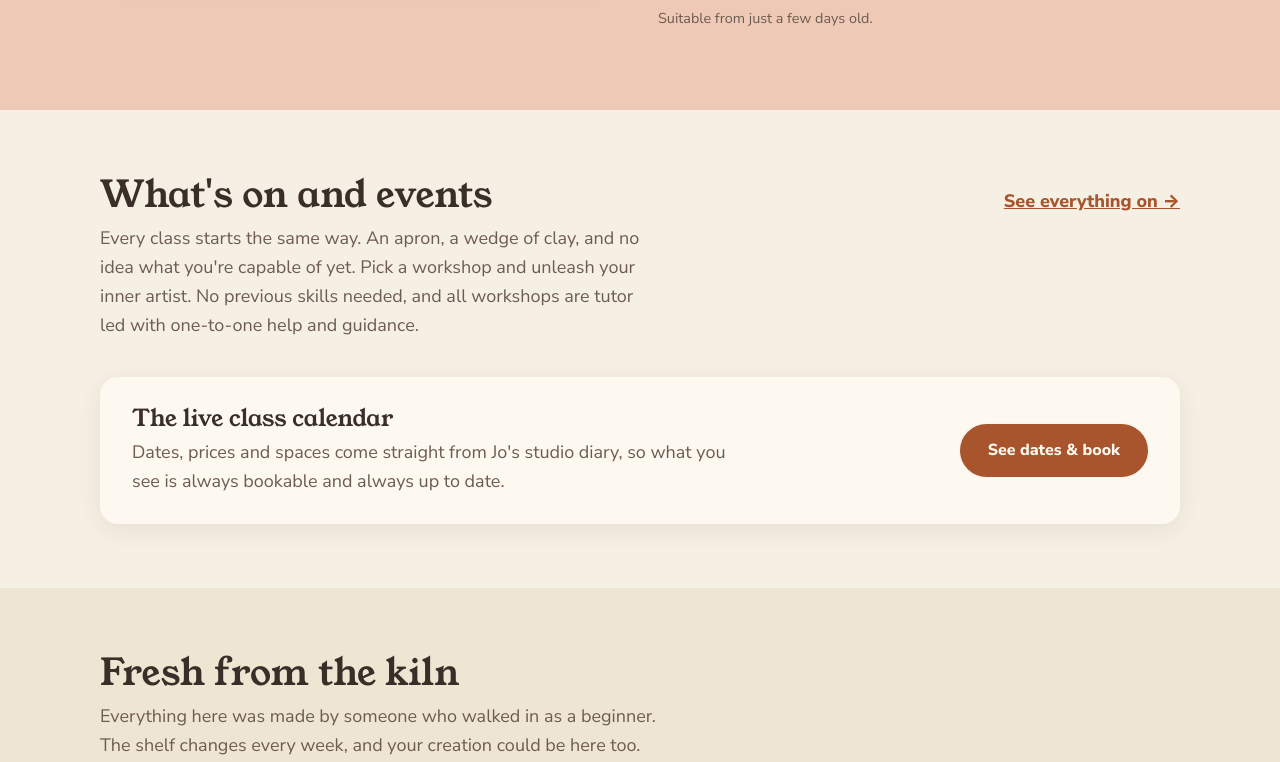
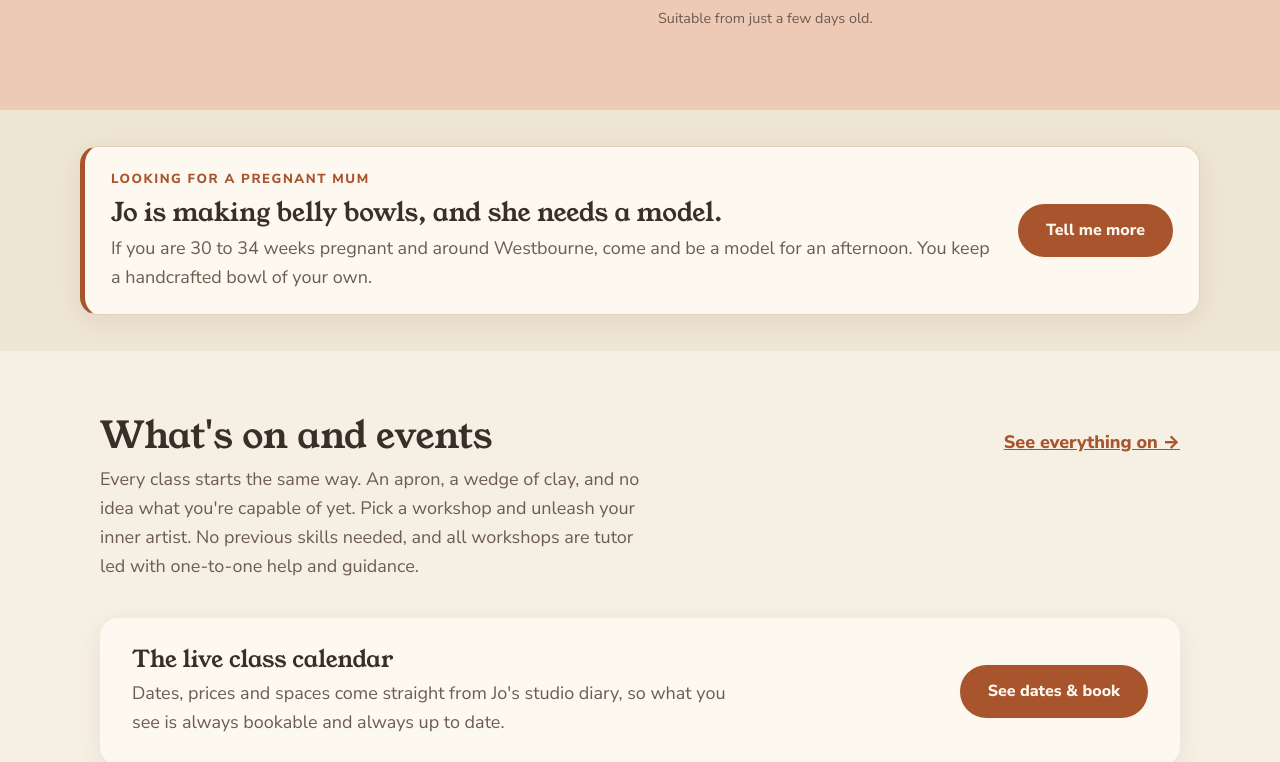
Before and after one commit to 0xW1LL/joskiln-site, a plain HTML site: page index.html in a window 1280 px wide. Shown: the part 1833-2595 px from the top of the page. Drawn offline with nearby package versions, Linux system fonts and the light colour scheme.

Commit message:
Add files via upload

```diff
--- a/css/style.css
+++ b/css/style.css
@@ -468,6 +468,28 @@ html[data-season] .hero__badge.has-strap { display: inline-block; }
 .center { text-align: center; }
 .mt-1 { margin-top: 10px; } .mt-2 { margin-top: 22px; } .mt-3 { margin-top: 40px; }
 .row-between { display: flex; justify-content: space-between; align-items: baseline; gap: 16px; flex-wrap: wrap; }
+
+/* time-limited notice strip (see [data-until] in js/main.js) */
+.callout {
+  display: flex; align-items: center; justify-content: space-between;
+  gap: 20px 28px; flex-wrap: wrap;
+  background: var(--card);
+  border: 1px solid var(--line);
+  border-left: 5px solid var(--accent);
+  border-radius: var(--radius);
+  padding: 22px 26px;
+  box-shadow: var(--shadow);
+}
+.callout__body { flex: 1 1 420px; }
+.callout__lead {
+  font-family: var(--serif); font-size: clamp(1.25rem, 2.4vw, 1.6rem);
+  line-height: 1.25; margin-bottom: .4rem;
+}
+.callout .btn { flex: 0 0 auto; }
+@media (max-width: 560px) {
+  .callout { padding: 20px; }
+  .callout .btn { width: 100%; text-align: center; }
+}
 .visually-hidden {
   position: absolute; width: 1px; height: 1px; overflow: hidden;
   clip: rect(0 0 0 0); white-space: nowrap;
--- a/index.html
+++ b/index.html
@@ -162,6 +162,22 @@
       </div>
     </section>
 
+    <!-- ================= MODEL CALL STRIP =================
+         Time-limited. data-until removes the whole strip after that date
+         (js/main.js). Change the date to extend it, or delete this block
+         once Jo has her model. The belly bowls copy it links to is on
+         baby-prints.html#belly-bowls and stays.                          -->
+    <section class="section section--alt" data-until="2026-11-30" style="padding:36px 0">
+      <div class="wrap callout reveal">
+        <div class="callout__body">
+          <p class="kicker" style="margin-bottom:6px">Looking for a pregnant mum</p>
+          <p class="callout__lead">Jo is making belly bowls, and she needs a model.</p>
+          <p style="margin:0;color:var(--ink-soft)">If you are 30 to 34 weeks pregnant and around Westbourne, come and be a model for an afternoon. You keep a handcrafted bowl of your own.</p>
+        </div>
+        <a class="btn btn--primary" href="baby-prints.html#belly-bowls">Tell me more</a>
+      </div>
+    </section>
+
     <!-- ================= WHAT'S ON PREVIEW ================= -->
     <section class="section">
       <div class="wrap">
--- a/js/main.js
+++ b/js/main.js
@@ -21,6 +21,15 @@
   document.querySelectorAll("[data-season-strap]").forEach(function (el) {
     el.textContent = straps[season];
     el.classList.add("has-strap");
+  });
+
+  /* ---------- time-limited notices ----------
+     Any element with data-until="YYYY-MM-DD" deletes itself the day after
+     that date, so a notice can never quietly rot on the site. Extend one by
+     changing its date; end it early by deleting the block. ------------- */
+  document.querySelectorAll("[data-until]").forEach(function (el) {
+    var until = new Date(el.getAttribute("data-until") + "T23:59:59");
+    if (!isNaN(until.getTime()) && Date.now() > until.getTime()) el.remove();
   });
 
   /* ---------- contact wiring ---------- */
```
Also changed, not shown: baby-prints.html (+26 -0 lines), whats-on.html (+13 -0 lines).
